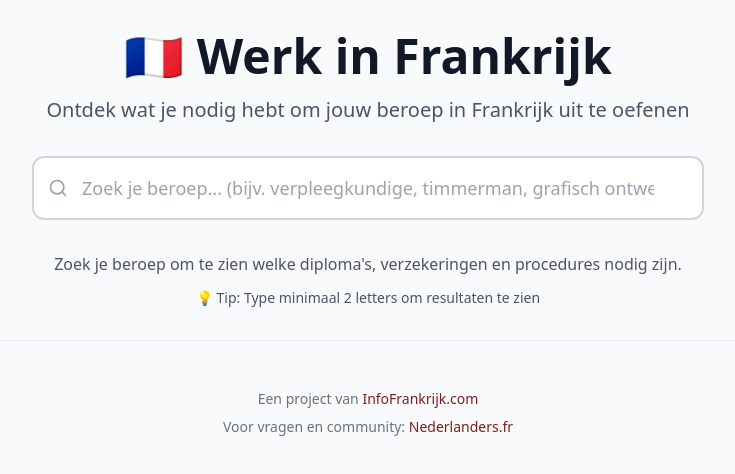
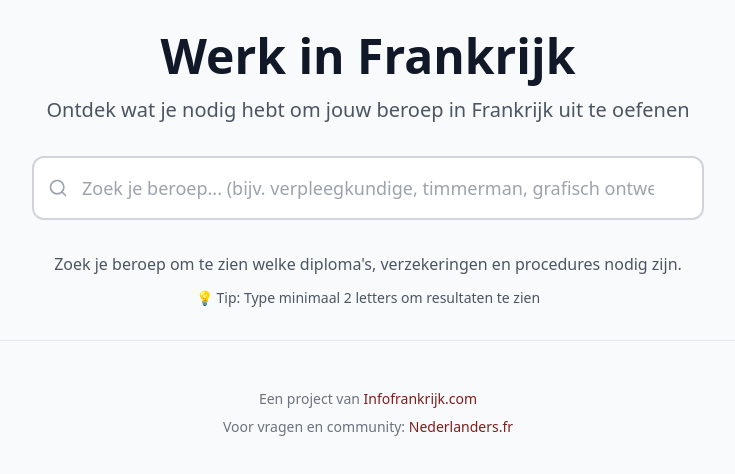
Before and after one commit to antonnoe/Werk-in-Frankrijk-platform, a Next.js app: page / in a window 1280 px wide. Shown: the top 474 px of the page, without its empty margins (272-1007 px from the left). Built offline with nearby package versions, Linux system fonts and the light colour scheme.

Commit message:
Correct capitalization of 'Infofrankrijk.com'

```diff
--- a/app/page.tsx
+++ b/app/page.tsx
@@ -15,7 +15,7 @@ export default function HomePage() {
         {/* Header */}
         <div className="text-center space-y-4">
           <h1 className="text-4xl md:text-5xl font-bold text-gray-900">
-            🇫🇷 Werk in Frankrijk
+            Werk in Frankrijk
           </h1>
           <p className="text-xl text-gray-600 max-w-2xl mx-auto">
             Ontdek wat je nodig hebt om jouw beroep in Frankrijk uit te oefenen
@@ -67,7 +67,7 @@ export default function HomePage() {
               rel="noopener noreferrer"
               className="text-red-900 hover:underline font-medium"
             >
-              InfoFrankrijk.com
+              Infofrankrijk.com
             </a>
           </p>
           <p className="mt-2">
```
